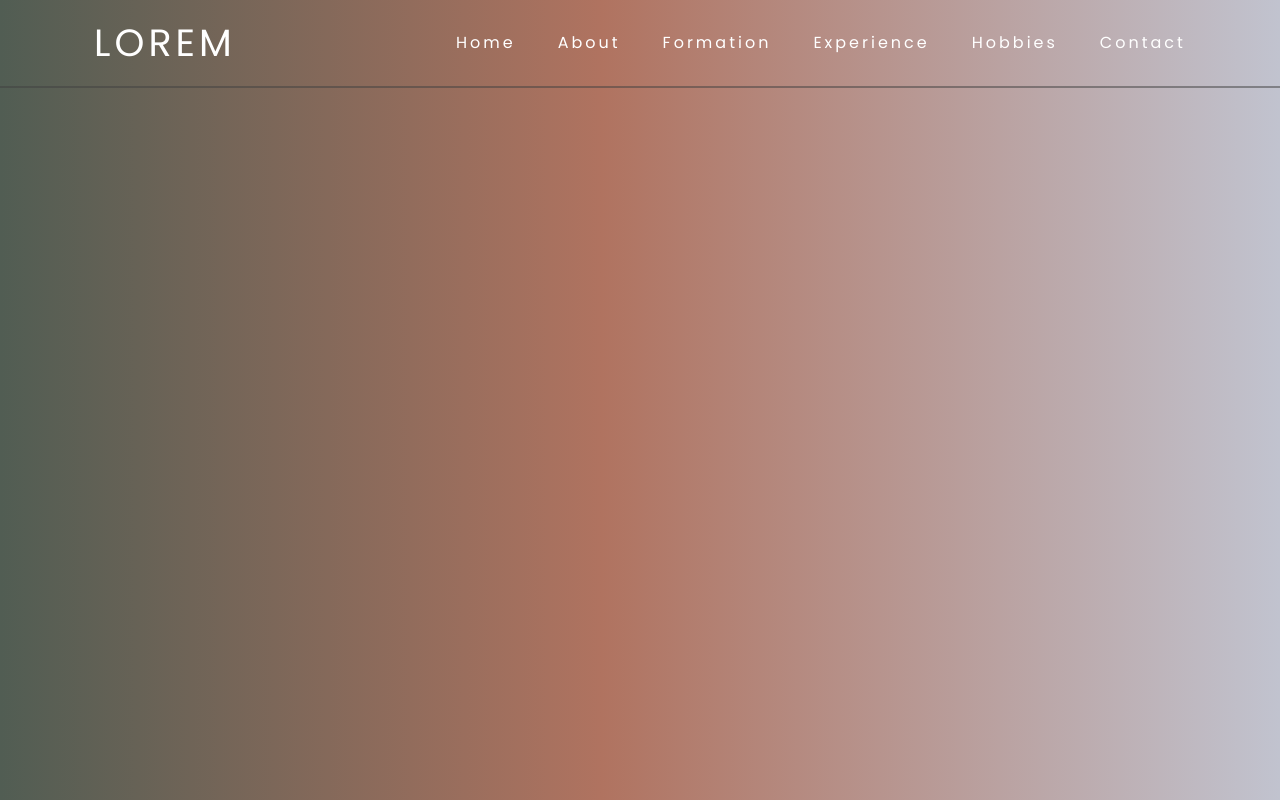
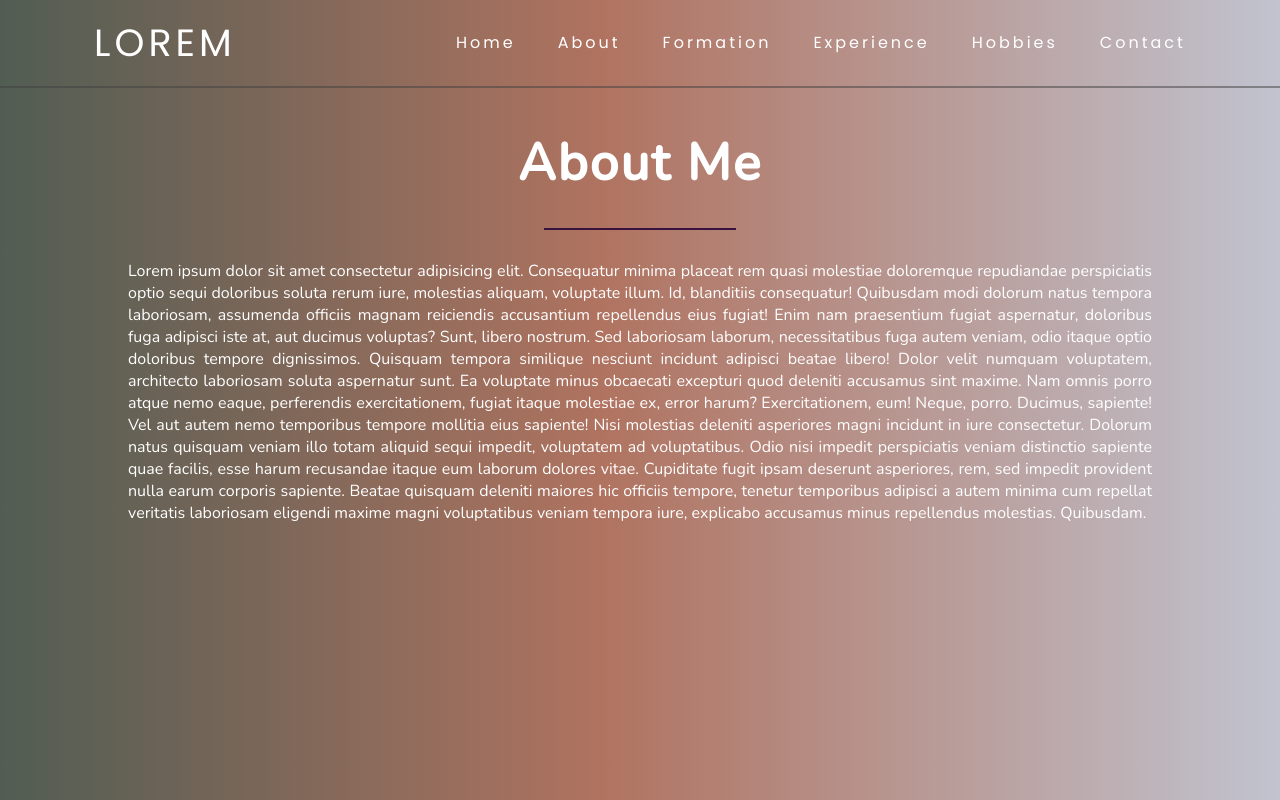
Before and after one commit to lino-ramon/desenvolvimento-web, a plain HTML site: page portfolio-estatico/about.html in a window 1280 px wide. Drawn offline with nearby package versions, Linux system fonts and the light colour scheme.

Commit message:
pagina about finalizada

```diff
--- a/portfolio-estatico/about.html
+++ b/portfolio-estatico/about.html
@@ -30,6 +30,20 @@
         </nav>
     </header>
 
+    <div class="main-about">
+        <h1>About Me</h1>
+
+        <span></span>
+
+        <p>Lorem ipsum dolor sit amet consectetur adipisicing elit. Consequatur minima placeat rem quasi molestiae doloremque repudiandae perspiciatis optio sequi doloribus soluta rerum iure, molestias aliquam, voluptate illum. Id, blanditiis consequatur!
+        Quibusdam modi dolorum natus tempora laboriosam, assumenda officiis magnam reiciendis accusantium repellendus eius fugiat! Enim nam praesentium fugiat aspernatur, doloribus fuga adipisci iste at, aut ducimus voluptas? Sunt, libero nostrum.
+        Sed laboriosam laborum, necessitatibus fuga autem veniam, odio itaque optio doloribus tempore dignissimos. Quisquam tempora similique nesciunt incidunt adipisci beatae libero! Dolor velit numquam voluptatem, architecto laboriosam soluta aspernatur sunt.
+        Ea voluptate minus obcaecati excepturi quod deleniti accusamus sint maxime. Nam omnis porro atque nemo eaque, perferendis exercitationem, fugiat itaque molestiae ex, error harum? Exercitationem, eum! Neque, porro. Ducimus, sapiente!
+        Vel aut autem nemo temporibus tempore mollitia eius sapiente! Nisi molestias deleniti asperiores magni incidunt in iure consectetur. Dolorum natus quisquam veniam illo totam aliquid sequi impedit, voluptatem ad voluptatibus.
+        Odio nisi impedit perspiciatis veniam distinctio sapiente quae facilis, esse harum recusandae itaque eum laborum dolores vitae. Cupiditate fugit ipsam deserunt asperiores, rem, sed impedit provident nulla earum corporis sapiente.
+        Beatae quisquam deleniti maiores hic officiis tempore, tenetur temporibus adipisci a autem minima cum repellat veritatis laboriosam eligendi maxime magni voluptatibus veniam tempora iure, explicabo accusamus minus repellendus molestias. Quibusdam.</p>
+    </div>
+
     <script src="js/app.js"></script>
 </body>
 </html>
--- a/portfolio-estatico/css/main.css
+++ b/portfolio-estatico/css/main.css
@@ -16,7 +16,7 @@ body {
 	Home Style
 ----------------- */
 
-.main {
+.main-home {
 	height: 89vh;
 	display: flex;
 	flex-direction: row-reverse;
@@ -24,7 +24,7 @@ body {
 	justify-content: space-around;
 }
 
-.main img#img-perfil {
+.main-home img#img-perfil {
 	width: 350px;
 	height: 350px;
     border-radius: 50%;
@@ -67,12 +67,12 @@ body {
 }
 
 @media (max-width: 1000px) {
-	.main {
+	.main-home {
 		flex-direction: column;
 		height: 89vh;
 	}
 
-	.main img#img-perfil {
+	.main-home img#img-perfil {
 		max-width: 250px;
 		max-height: 250px;
 	}
@@ -95,3 +95,42 @@ body {
 /* --------------
 	About Style
 ----------------- */
+
+.main-about {
+	min-height: 89vh;
+	display: flex;
+	flex-direction: column;
+	align-items: center;
+	font-family: 'Nunito', sans-serif;
+	color: #fff;
+}
+
+.main-about h1 {
+	margin: 40px;
+	margin-bottom: 30px;
+	font-size: 4vw;
+	letter-spacing: 2px;
+}
+
+.main-about span {
+	width: 15vw;
+	height: 2px;
+	background-color: #3A1240;
+	margin-bottom: 10px;
+}
+
+.main-about p {
+	max-width: 80vw;
+	text-align: justify;
+	margin: 20px;
+}
+
+@media (max-width: 1000px) {
+	.main-about h1 {
+		font-size: 8vw;
+	}
+
+	.main-about span {
+		width: 25vw;
+	}
+}
```
Also changed, not shown: portfolio-estatico/home.html (+1 -1 lines).
